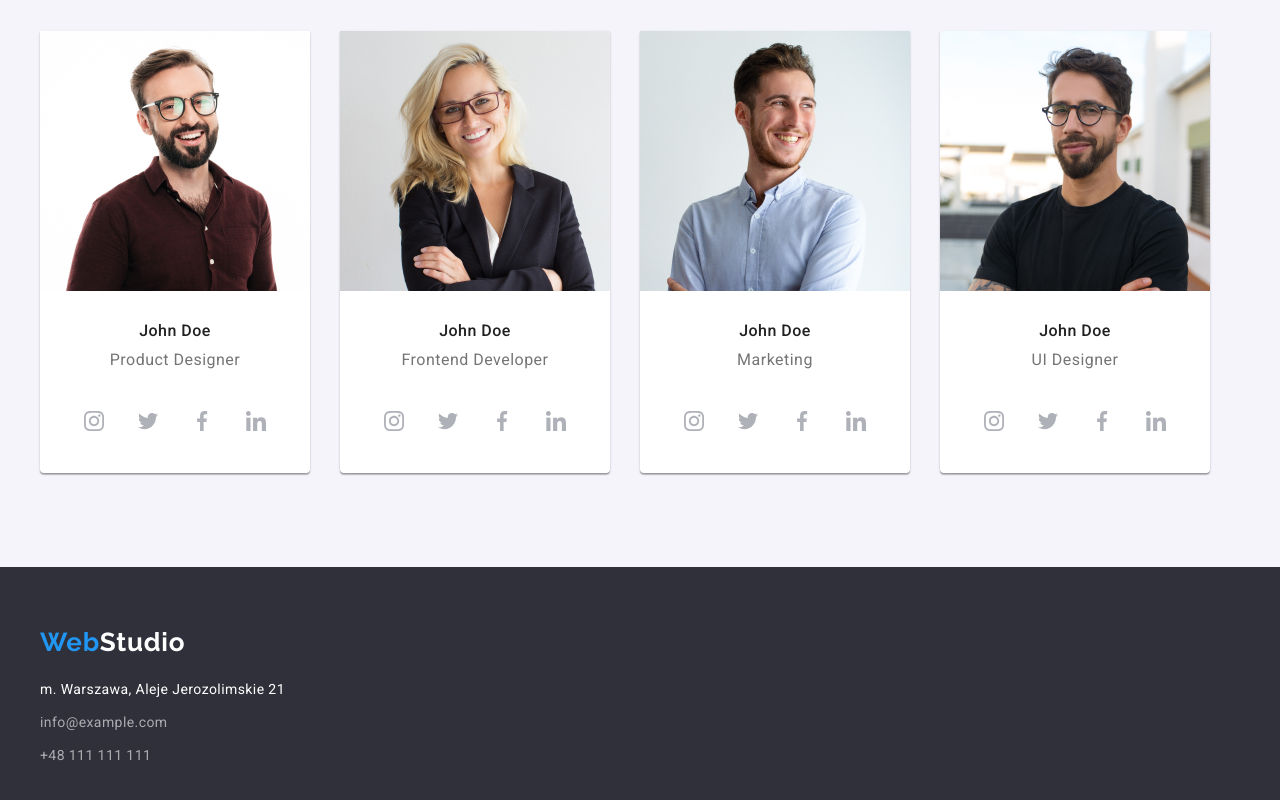
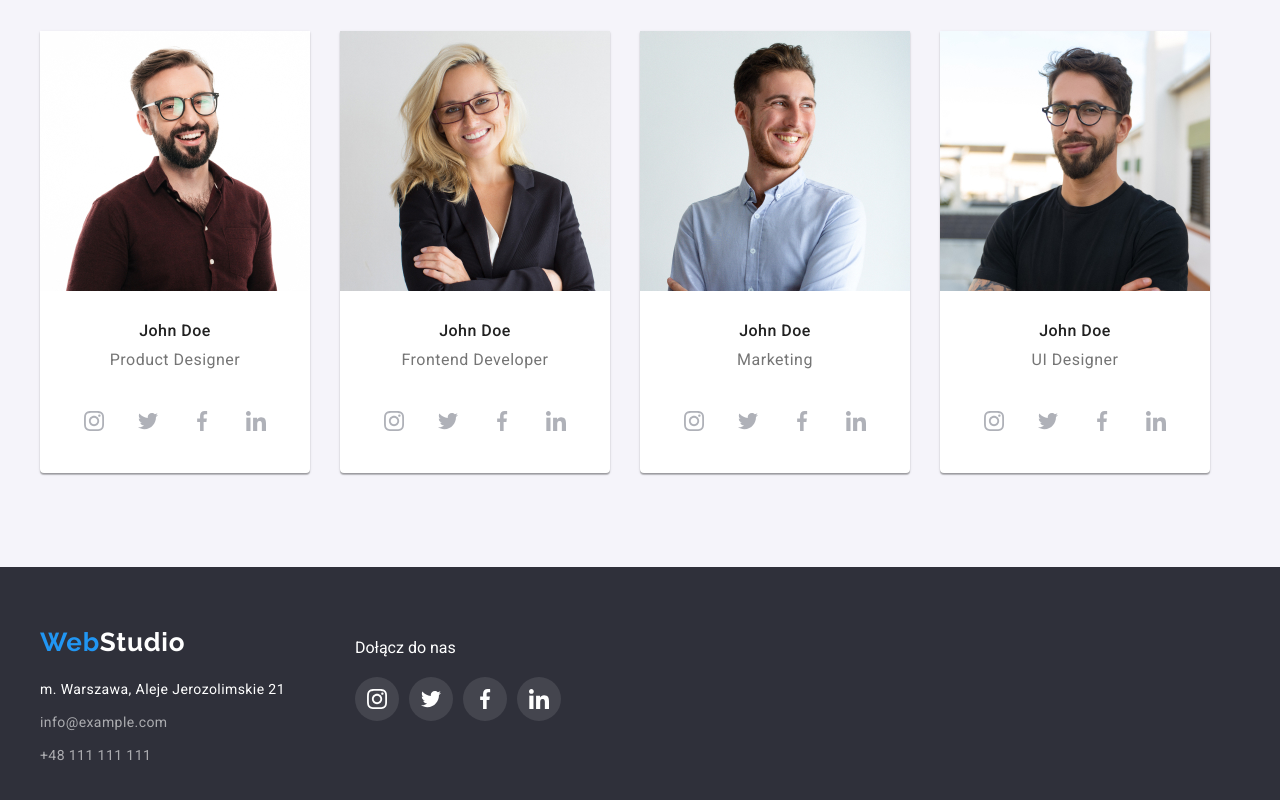
Before and after one commit to DanielPrandzioch/goit-markup-hw-07, a plain HTML site: page index.html in a window 1280 px wide. Shown: the part 1750-2550 px from the top of the page. Drawn offline with nearby package versions, Linux system fonts and the light colour scheme.

Commit message:
dołącz do nas
wstawiono ikony mediów społecznościowych

```diff
--- a/css/styles.css
+++ b/css/styles.css
@@ -308,12 +308,14 @@ margin-right: 10px;
 	background: var(--dark-background);
 }
 .footer .container {
-	padding-top: 60px;
 	padding-bottom: 60px;
 }
 .ul-footer {
 	display: flex;
 	flex-direction: column;
+}
+.left-side {
+	padding-top: 60px;
 }
 .footer-address {
 	font-style: normal;
@@ -341,6 +343,44 @@ margin-right: 10px;
 .footer-list-phone:focus {
 	color: var(--main-color);
 }
+.join-us {
+	padding-top: 72px;
+	margin-left: 70px;
+}
+.join-us-title {
+	color: var(--white-color);
+
+	margin-bottom: 20px;
+}
+.icon-ul {
+	flex-direction: column;
+}
+.footer-icon {
+	text-align: center;
+	width: 20px;
+	height: 20px;
+
+}
+.footer-list-item2:not(:last-child) {
+	margin-right: 10px;
+}
+.footer-link:hover,
+.footer-link:focus {
+	fill: var(--white-color);
+	background-color: var(--main-color);
+}
+.footer-link {
+	display: inline-block;
+	align-items: center;
+	width: 44px;
+	height: 44px;
+	padding: 12px;
+	border-radius: 50%;
+	fill: var(--white-color);
+	background: rgba(255, 255, 255, 0.1);
+}
+.footer-div {
+	display: flex;
 
 /* ==== END FOOTER ====*/
 
--- a/index.html
+++ b/index.html
@@ -330,7 +330,8 @@
 			</section>
 		</main>
 		<footer class="footer">
-			<div class="container">
+			<div class="footer-div container">
+				<div class="left-side">
 					<a class="logo-footer" href="index.html"
 						><span class="logo-span">Web</span>Studio</a
 					>
@@ -357,6 +358,47 @@
 						</ul>
 					</address>
 				</div>
+				<!-- JOIN US-->
+				<div class="join-us">
+					<ul class="icon-ul list">
+						<li>
+							<p class="join-us-title">Dołącz do nas</p>
+						</li>
+						<li>
+							<ul class="join-us-ul list">
+								<li class="footer-list-item2">
+									<a class="footer-link" href="#">
+									<svg class="footer-icon">
+									<use href="/images/icons.svg#icon-instagram"></use>
+								</svg>
+								</a>
+								</li>
+								<li class="footer-list-item2">
+									<a class="footer-link" href="#">
+									<svg class="footer-icon">
+									<use href="/images/icons.svg#icon-twitter"></use>
+								</svg>
+								</a>
+								</li>
+								<li class="footer-list-item2">
+									<a class="footer-link" href="#">
+									<svg class="footer-icon">
+									<use href="/images/icons.svg#icon-facebook"></use>
+								</svg>
+								</a>
+								</li>
+								<li class="footer-list-item2">
+									<a class="footer-link" href="#">
+									<svg class="footer-icon">
+									<use href="/images/icons.svg#icon-linkedin"></use>
+								</svg>
+								</a>
+								</li>
+							</ul>
+						</li>
+					</ul>
+				</div>
+			</div>
 		</footer>
 	</body>
 </html>
```
Lines whose indentation alone changed are shown as unchanged.
